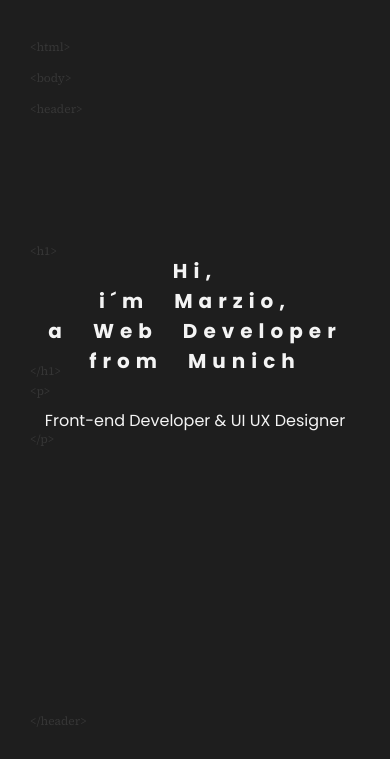
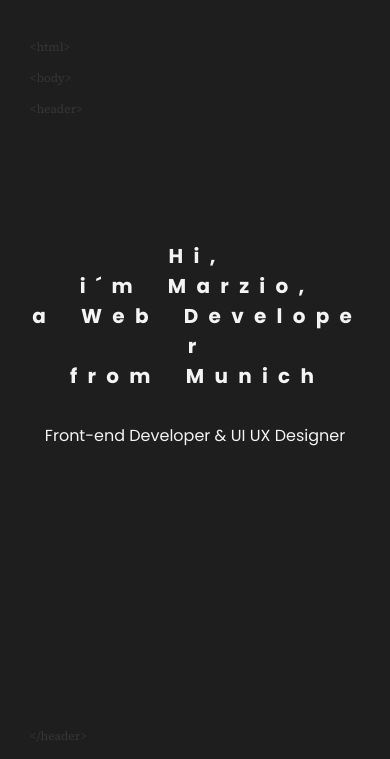
Before and after one commit to MarzioCostantini/My-Website, a plain HTML site: page index.html in a window 390 px wide. Shown: the part 85-844 px from the top of the page. Drawn offline with Linux system fonts and the light colour scheme; files whose address does not match are found by name.

Commit message:
Mobile Anpassung

```diff
--- a/index.html
+++ b/index.html
@@ -52,22 +52,19 @@
             <h1>
               <span class="scrollanimation">H</span>
               <span class="scrollanimation">i</span>
-              <span class="scrollanimation"> ,</span>
-            </h1>
-            <h1>
+              <span class="scrollanimation">,</span>
+            <br>
               <span class="scrollanimation">i</span>
               <span class="scrollanimation">´</span>
-              <span class="space scrollanimation">m</span>
-              <span class="scrollanimation">M</span>
+             <span class="space scrollanimation">m</span>
+               <span class="scrollanimation">M</span>
               <span class="scrollanimation">a</span>
               <span class="scrollanimation">r</span>
               <span class="scrollanimation">z</span>
               <span class="scrollanimation">i</span>
               <span class="scrollanimation">o</span>
               <span class="scrollanimation">,</span>
-            </h1>
-
-            <h1>
+             <br>
               <span class="space scrollanimation">a</span>
               <span class="scrollanimation">W</span>
               <span class="scrollanimation">e</span>
@@ -81,8 +78,7 @@
               <span class="scrollanimation">p</span>
               <span class="scrollanimation">e</span>
               <span class="scrollanimation">r</span>
-            </h1>
-            <h1>
+              <br>
               <span class="scrollanimation">f</span>
               <span class="scrollanimation">r</span>
               <span class="scrollanimation">o</span>
@@ -95,8 +91,10 @@
               <span class="scrollanimation">h</span>
             </h1>
           </div>
+          <article class="sub-title">
+             <p>Front-end Developer & UI UX Designer</p>
+          </article>
 
-          <p>Front-end Developer & UI UX Designer</p>
         </section>
       </header>
 
@@ -115,9 +113,7 @@
               <span class="scrollanimation">m</span>
               <span class="scrollanimation">e</span>
               <span class="scrollanimation">&</span>
-            </h2>
-
-            <h2>
+           <br>
               <span class="scrollanimation">M</span>
               <span class="space scrollanimation">y</span>
               <span class="scrollanimation">S</span>
--- a/style.css
+++ b/style.css
@@ -28,12 +28,13 @@ img {
 
 h1 {
   font-size: 80px;
-  letter-spacing: 10px;
+  display: inline-block;
 }
+
+
 
 h2 {
   font-size: 50px;
-  line-height: 60px;
 }
 
 h3 {
@@ -46,6 +47,7 @@ h4 {
   color: var(--white);
   margin-bottom: 30px;
 }
+
 h5 {
   font-size: 50px;
   font-weight: lighter;
@@ -90,6 +92,8 @@ header {
   height: 100vh;
   scroll-snap-align: center;
   padding: 0 100px;
+  overflow: hidden;
+  position: relative;
 }
 
 nav {
@@ -241,9 +245,6 @@ nav li img {
 
 /*Titel im Header*/
 
-header {
-  overflow: hidden;
-}
 
 header section {
   display: flex;
@@ -255,23 +256,17 @@ header section {
 }
 
 header section h1 {
-  display: flex;
+  display: block;
+  text-align: center;
 }
 
-header section div {
-  display: flex;
-  justify-content: center;
-  align-items: center;
-  flex-direction: column;
-}
 
-/*Jump Animation*/
+
+
 
 h1 span,
 h2 span {
   letter-spacing: 6px;
-  display: block;
-  padding: 0 5px;
 }
 
 .scrollanimation {
@@ -281,14 +276,17 @@ h2 span {
 .sichtbar {
   opacity: 1;
   animation: jumpescroll 0.7s ease 1 0.2s;
+  display: inline-block;
 }
 
 h1 span:hover,
-h2 span:hover {
+h2 span:hover{
   color: var(--main);
   animation: jumpe 0.7s ease 1;
+  display: inline-block;
 }
 
+/*Jump Animation*/
 @keyframes jumpe {
   0%,
   100% {
@@ -300,14 +298,17 @@ h2 span:hover {
 
   40% {
     transform: scale(0.8, 1.9);
+   color: var(--main);
   }
 
   60% {
     transform: scale(1.2, 0.8);
+    color: var(--main);
   }
 
   80% {
     transform: scale(0.9, 1.2);
+    color: var(--main);
   }
 }
 
@@ -339,21 +340,24 @@ h2 span:hover {
 
 /*Jump Animation ende*/
 
-.h2 h2 {
-  display: flex;
+
+.title-wrapper{
+  position: relative;
+  display: block;
+  width: 100%;
 }
 
-header section div::before {
+.title-wrapper:before {
   content: "<h1>";
   position: absolute;
   left: 0px;
-  top: 50px;
+  top: 0px;
 }
-header section div::after {
+.title-wrapper::after {
   content: "</h1>";
   position: absolute;
   left: 0px;
-  bottom: 70px;
+  bottom: 0px;
 }
 
 .htmlbase {
@@ -368,25 +372,32 @@ header section div::after {
   top: 63px;
 }
 
+.sub-title {
+  position: relative;
+  display: block;
+  width: 100%;
+  text-align: center;
+}
+
 header section p::before {
   content: "<p>";
   position: absolute;
   left: 0px;
-  bottom: 40px;
+  top: 0px;
 }
 
 header section p::after {
   content: "</p>";
   position: absolute;
   left: 0px;
-  bottom: 10px;
+  bottom: -30px;
 }
 
-header section::after {
+header::after {
   content: "</header>";
   position: absolute;
-  bottom: -15px;
-  left: 0px;
+  bottom: 15px;
+
 }
 
 /*Ab hier Main*/
@@ -747,11 +758,20 @@ header section::after {
   color: green;
 }
 
+
+
+/*Desktop klein*/
+@media screen and (max-width: 1200px) {
+  h1 {
+    font-size: 65px;
+  }
+}
+
+
 /*tablet*/
 @media screen and (max-width: 768px) {
   h1 {
     font-size: 50px;
-    letter-spacing: 10px;
   }
 
   h2 {
@@ -831,6 +851,7 @@ header section::after {
 
   .title-wrapper {
     margin-bottom: 30px;
+    position: relative;
   }
 
   header section p::before {
@@ -913,11 +934,11 @@ header section::after {
   }
 
   .projects-main-wrapper h2::before {
-    top: 20px;
+    top: 35px;
   }
 
   .projects-main-wrapper h2::after {
-    bottom: -30px;
+    bottom: -17px;
   }
 
   .projects-main-wrapper h2 {
@@ -939,7 +960,7 @@ header section::after {
     height: 160px;
   }
   .project-counter {
-    margin: auto;
+    margin: 0 auto 20px auto;
   }
   .projects-article {
     width: 100%;
@@ -959,19 +980,28 @@ header section::after {
   .project-text h5 {
     display: none;
   }
+
+  .project-counter h3:first-child{
+    font-size: 30px;
   }
-
-
-
-
-
-
+  .project-counter h3:last-child {
+    font-size: 25px;
+  }
+  .line{
+    height: 30px;
+  }
+  .project-counter p{
+    font-size: 14px;
+  }
+  .project-counter div{
+    margin-bottom: 5px;
+  }
+}
 
 /*handy*/
 @media screen and (max-width: 576px) {
   h1 {
     font-size: 30px;
-    letter-spacing: 10px;
   }
 
   h2 {
@@ -1046,56 +1076,40 @@ header section::after {
   /*General settings end*/
 
   /*Header*/
-  header section div::after{
+
+  .title-wrapper::before, .title-wrapper::after{
+    display: none
+  }
+  header section div::after {
     bottom: 190px;
   }
 
   header section p::before {
-    bottom: 160px;
+    display: none;
   }
 
   header section p::after {
-  bottom: 115px;
+    display: none;
   }
 
   header section div::before {
     top: 113px;
   }
 
-header section::after {
-  bottom: -130px;
-}
   /*thats me*/
-
-
 
   .thats-me {
     display: block;
   }
 
-  .first-article{
+  .first-article {
     padding-top: 60px;
     margin-bottom: 30px;
   }
   .thats-me article {
     width: 100%;
   }
-
-
 }
-
-
-
-
-
-
-
-
-
-
-
-
-
 
 /*handy SEHR KLEIN*/
 @media screen and (max-width: 425px) {
@@ -1117,5 +1131,4 @@ header section p::after {
   header section::after {
     bottom: -130px;
   }
-/*test*/
 }
```
Lines whose indentation alone changed are shown as unchanged.
